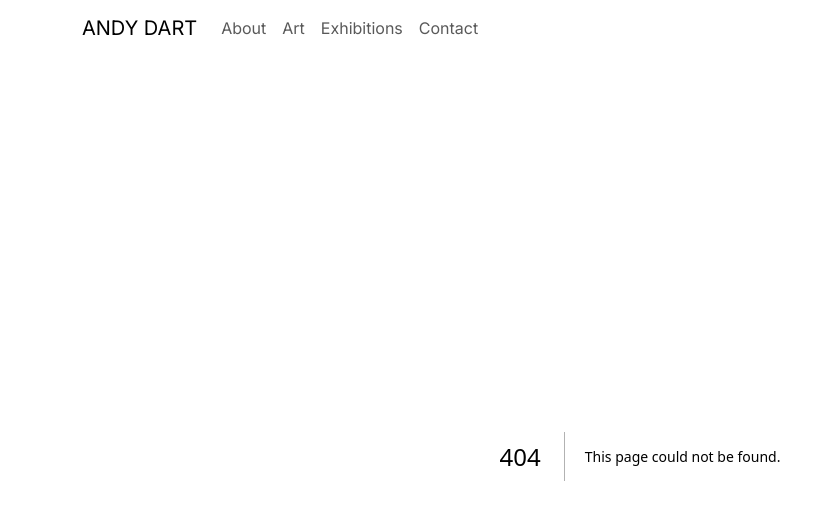
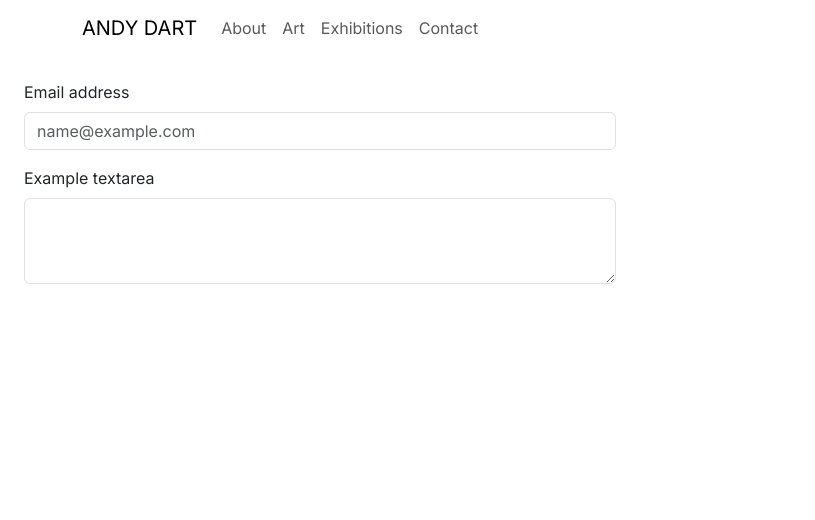
Before and after one commit to benante/andy-dart, a Next.js app: page /contact in a window 1280 px wide. Before the commit this address had no page. Shown: the top 520 px of the page, without its empty margins (0-815 px from the left). Built offline with nearby package versions, Linux system fonts and the light colour scheme.

Commit message:
add basic bootstrap form

```diff
--- /dev/null
+++ b/src/app/components/Form.jsx
@@ -0,0 +1,20 @@
+'use client';
+
+import Form from 'react-bootstrap/Form';
+
+function FormForMessage() {
+  return (
+    <Form>
+      <Form.Group className="mb-3" controlId="exampleForm.ControlInput1">
+        <Form.Label>Email address</Form.Label>
+        <Form.Control type="email" placeholder="name@example.com" />
+      </Form.Group>
+      <Form.Group className="mb-3" controlId="exampleForm.ControlTextarea1">
+        <Form.Label>Example textarea</Form.Label>
+        <Form.Control as="textarea" rows={3} />
+      </Form.Group>
+    </Form>
+  );
+}
+
+export default FormForMessage;
--- a/src/app/components/Navbar.jsx
+++ b/src/app/components/Navbar.jsx
@@ -17,7 +17,7 @@ function NavigationBar() {
             <Nav.Link href="about">About</Nav.Link>
             <Nav.Link href="#art">Art</Nav.Link>
             <Nav.Link href="#exhibitions">Exhibitions</Nav.Link>
-            <Nav.Link href="#contact">Contact</Nav.Link>
+            <Nav.Link href="contact">Contact</Nav.Link>
           </Nav>
         </Navbar.Collapse>
       </Container>
--- /dev/null
+++ b/src/app/contact/page.tsx
@@ -0,0 +1,13 @@
+import React from 'react';
+import FormForMessage from '../components/Form';
+
+const Contact = () => {
+  return (
+    // width of form is applied on parent container
+    <div className="max-w-screen-sm p-4">
+      <FormForMessage></FormForMessage>
+    </div>
+  );
+};
+
+export default Contact;
```
